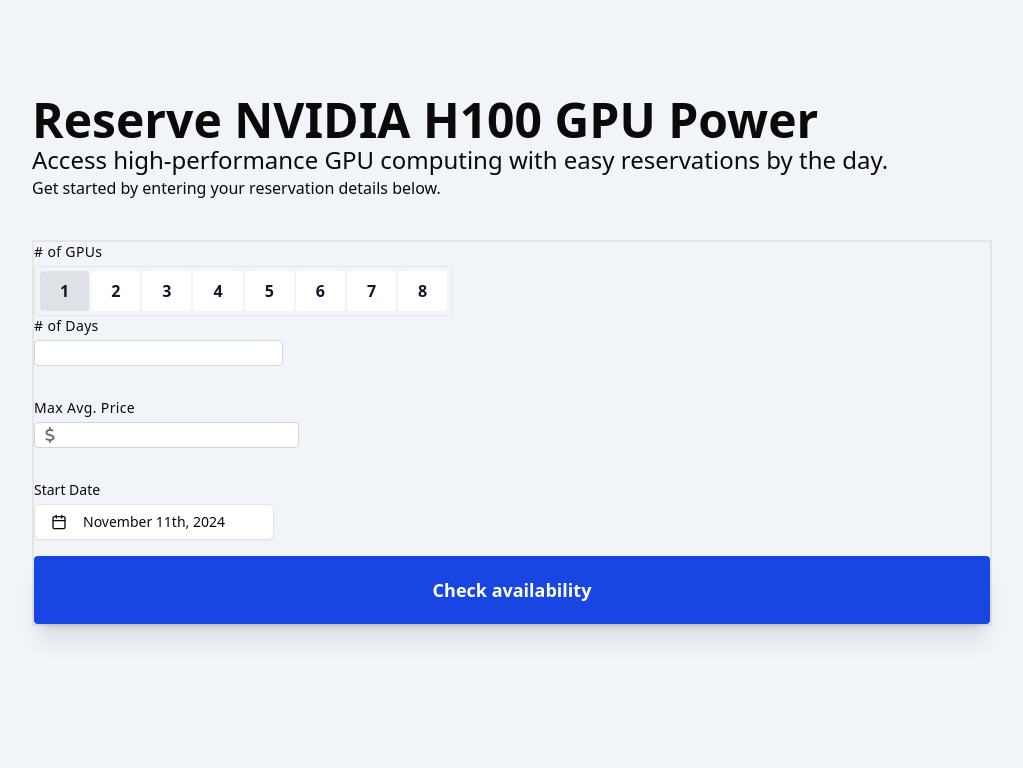
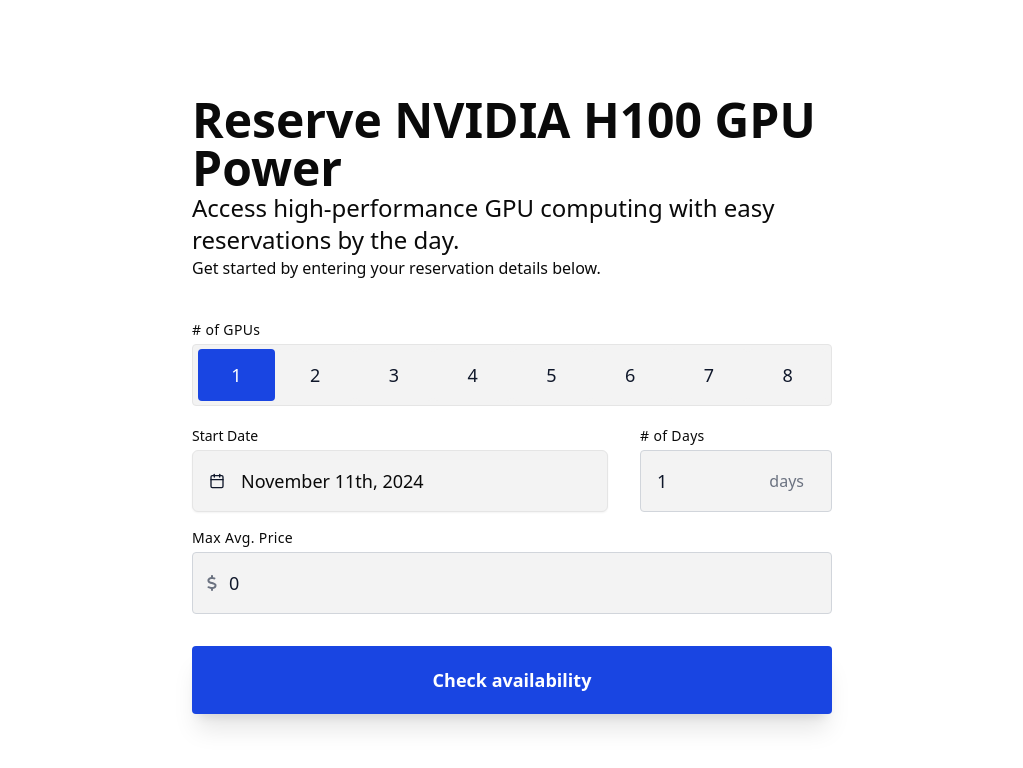
Before and after one commit to iris-jeong/gpu-reservation-app, a Next.js app: page / in a window 1280 px wide. Shown: the top 768 px of the page, without its empty margins (128-1151 px from the left). Built offline with nearby package versions, Linux system fonts and the light colour scheme.

Commit message:
Add form validation

```diff
--- a/src/app/layout.tsx
+++ b/src/app/layout.tsx
@@ -26,7 +26,7 @@ export default function RootLayout({
 	return (
 		<html lang="en">
 			<body
-				className={`flex justify-center ${geistSans.variable} ${geistMono.variable} antialiased bg-slate-100`}
+				className={`flex justify-center ${geistSans.variable} ${geistMono.variable} antialiased`}
 			>
 				{children}
 			</body>
--- a/src/app/page.tsx
+++ b/src/app/page.tsx
@@ -1,12 +1,11 @@
 'use client';
-import Image from 'next/image';
-import { useEffect, useState } from 'react';
+import { useState } from 'react';
 import ToggleButtonGroup from '@/components/ToggleButtonGroup';
 import TextInput from '@/components/TextInput';
 import { FaDollarSign } from 'react-icons/fa6';
 import DatePicker from '@/components/DatePicker';
 import { Button } from '@/components/Button';
-import RadioCard, { RadioCardData } from '@/components/RadioCard';
+import { RadioCardData } from '@/components/RadioCard';
 import RadioCardGroup from '@/components/RadioCardGroup';
 import Form from '@/components/Form';
 import Modal from '@/components/Modal';
@@ -47,43 +46,123 @@ const options = [
 	},
 ];
 
+// Validation functions
+const validateGpuCount = (value: number) =>
+	value > 0 ? '' : 'Invalid number of GPUs';
+const validateDate = (value: Date) =>
+	!isNaN(value.getTime()) ? '' : 'Invalid date';
+const validateNumDays = (value: string) =>
+	value.trim() === ''
+		? 'Number of days is required'
+		: isNaN(Number(value)) || Number(value) <= 0
+		? 'Please enter a valid number of days'
+		: '';
+const validateMaxPrice = (value: string) =>
+	value.trim() === ''
+		? 'Max average price is required'
+		: isNaN(Number(value)) || Number(value) < 0
+		? 'Please enter a valid price'
+		: '';
+const validateEmail = (value: string) =>
+	value.match(/^[\w.%+-]+@[A-Za-z0-9.-]+\.[A-Za-z]{2,}$/)
+		? ''
+		: 'Invalid email address';
+
 export default function Home() {
-	const [selectedDate, setSelectedDate] = useState<Date>(
-		new Date('2024-01-01')
-	);
+	// Availability Form State
 	const [gpuCount, setGpuCount] = useState<number>(1);
-	const [numDays, setNumDays] = useState<number>(1);
-	const [maxPrice, setMaxPrice] = useState<number>(0);
-	const [selectedOption, setSelectedOption] = useState<RadioCardData | null>(
-		null
-	);
+	const [selectedDate, setSelectedDate] = useState<Date>(new Date());
+	const [numDays, setNumDays] = useState<string>('1');
+	const [maxPrice, setMaxPrice] = useState<string>('0');
+	const [availabilityErrors, setAvailabilityErrors] = useState({
+		gpuCount: '',
+		selectedDate: '',
+		numDays: '',
+		maxPrice: '',
+	});
+	const isAvailabilityValid = !Object.values(availabilityErrors).some(Boolean);
+
+	// Reservation Form State
 	const [isModalOpen, setIsModalOpen] = useState<boolean>(false);
+	const [selectedReservationOption, setSelectedReservationOption] =
+		useState<RadioCardData | null>(null);
+	const [email, setEmail] = useState('');
+	const [reservationErrors, setReservationErrors] = useState({ email: '' });
+	const isReservationValid =
+		selectedReservationOption !== null &&
+		email.trim() !== '' &&
+		!reservationErrors.email;
 
-	useEffect(() => {
-		setSelectedDate(new Date());
-	}, []);
-
+	// Availability Form Handlers
 	const handleGpuCountChange = (value: number) => {
 		setGpuCount(value);
+		setAvailabilityErrors((prev) => ({
+			...prev,
+			gpuCount: validateGpuCount(value),
+		}));
 	};
 
-	const handleReservationOptionChange = (selectedOption: RadioCardData) => {
-		setSelectedOption(selectedOption);
-		console.log('option: ', selectedOption);
+	const handleDateChange = (date: Date) => {
+		setSelectedDate(date);
+		setAvailabilityErrors((prev) => ({
+			...prev,
+			selectedDate: validateDate(date),
+		}));
+	};
+
+	const handleNumDaysChange = (e: React.ChangeEvent<HTMLInputElement>) => {
+		const value = e.target.value;
+		setNumDays(value);
+		setAvailabilityErrors((prev) => ({
+			...prev,
+			numDays: validateNumDays(value),
+		}));
+	};
+
+	const handleMaxPriceChange = (e: React.ChangeEvent<HTMLInputElement>) => {
+		const value = e.target.value;
+		setMaxPrice(value);
+		setAvailabilityErrors((prev) => ({
+			...prev,
+			maxPrice: validateMaxPrice(value),
+		}));
+	};
+
+	// Open modal if Availability form is valid
+	const handleCheckAvailability = (e: React.FormEvent) => {
+		e.preventDefault();
+		if (isAvailabilityValid) {
+			setIsModalOpen(true);
+		}
+	};
+
+	// Reservation Form Handlers
+	const handleReservationOptionChange = (option: RadioCardData) => {
+		setSelectedReservationOption(option);
+	};
+
+	const handleEmailChange = (e: React.ChangeEvent<HTMLInputElement>) => {
+		const value = e.target.value;
+		setEmail(value);
+		setReservationErrors({ email: validateEmail(value) });
+	};
+
+	// Submit reservation if Reservation form is valid
+	const handleSubmitReservation = (e: React.FormEvent) => {
+		e.preventDefault();
+		if (isReservationValid) {
+			console.log('Reservation submitted:', {
+				selectedReservationOption,
+				email,
+			});
+			setIsModalOpen(false);
+		}
 	};
 
 	const toggleModal = () => setIsModalOpen((prev) => !prev);
 
-	const handleCheckAvailability = () => {
-		setIsModalOpen(true);
-	};
-
-	const handleSubmitReservation = () => {
-		console.log('submitted reservation');
-	};
-
 	return (
-		<main className="bg-slate-100 pt-24 w-3/4">
+		<main className="pt-12 md:pt-24 sm:w-2/3 md:w-1/2 max-w-[650px]">
 			<header className="mb-10">
 				<h1 className="text-5xl font-semibold">
 					Reserve NVIDIA H100 GPU Power
@@ -95,34 +174,63 @@ export default function Home() {
 				<p>Get started by entering your reservation details below.</p>
 			</header>
 
-			<div className="border-2">
+			{/* AVAILABILITY CHECK FORM */}
 			<Form onSubmit={handleCheckAvailability}>
+				<div className="grid grid-cols-1 mb-5">
+					{/* GPU Count */}
 					<ToggleButtonGroup
 						label="# of GPUs"
 						options={[1, 2, 3, 4, 5, 6, 7, 8]}
 						onChange={handleGpuCountChange}
 						selectedOption={gpuCount}
+						error={availabilityErrors.gpuCount || ''}
 					/>
-					<TextInput label="# of Days" type="number" id="numDays" />
+				</div>
+
+				<div className="grid grid-cols-1 md:grid-cols-3 gap-8">
+					{/* Start Date */}
+					<DatePicker
+						selectedDate={selectedDate}
+						onDateChange={handleDateChange}
+						label="Start Date"
+						className="md:col-span-2"
+					/>
+					{/* Number of Days */}
+					<TextInput
+						label="# of Days"
+						id="numDays"
+						value={numDays}
+						onChange={handleNumDaysChange}
+						endIcon="days"
+						className="md:col-span-1"
+						error={availabilityErrors.numDays || ''}
+						required
+					/>
+				</div>
+
+				<div className="grid grid-cols-1 mb-8">
+					{/* Max Avg Price */}
 					<TextInput
 						label="Max Avg. Price"
 						id="maxPrice"
+						value={maxPrice}
+						onChange={handleMaxPriceChange}
 						startIcon={<FaDollarSign />}
+						error={availabilityErrors.maxPrice || ''}
+						required
 					/>
-					<DatePicker
-						selectedDate={selectedDate}
-						onDateChange={setSelectedDate}
-						label="Start Date"
-					/>
+				</div>
+
 				<Button
+					type="submit"
 					id="check-availability-button"
-						disabled={false}
-						onClick={handleCheckAvailability}
+					disabled={!isAvailabilityValid}
 				>
 					Check availability
 				</Button>
 			</Form>
 
+			{/* MODAL WITH RESERVATION FORM */}
 			<Modal isOpen={isModalOpen} onClose={toggleModal}>
 				<Form onSubmit={handleSubmitReservation}>
 					<div className="bg-orange-300 p-6">
@@ -138,25 +246,25 @@ export default function Home() {
 								id="email-address"
 								label="Email Address"
 								placeholder="Enter your email address"
-									error=""
+								value={email}
+								onChange={handleEmailChange}
+								error={reservationErrors.email}
 								startIcon={<HiOutlineMail />}
+								required
 							/>
 							<Button
+								type="submit"
 								isLoading={false}
-									disabled={!selectedOption}
-									onClick={handleSubmitReservation}
+								disabled={!isReservationValid}
 							>
-									{selectedOption?.id === 'pending'
+								{selectedReservationOption?.id === 'pending'
 									? 'Wait for price drop'
-										: selectedOption?.id === 'confirmed'
-										? 'Reserve now'
 									: 'Reserve now'}
 							</Button>
 						</div>
 					</div>
 				</Form>
 			</Modal>
-			</div>
 		</main>
 	);
 }
--- a/src/components/Button.tsx
+++ b/src/components/Button.tsx
@@ -7,6 +7,7 @@ interface ButtonProps extends ButtonHTMLAttributes<HTMLButtonElement> {
 }
 
 export const Button: FC<ButtonProps> = ({
+	type = 'button',
 	variant = 'primary',
 	isLoading = false,
 	disabled = false,
@@ -28,7 +29,7 @@ export const Button: FC<ButtonProps> = ({
 	}`;
 
 	return (
-		<button className={styles} {...props}>
+		<button type={type} className={styles} {...props}>
 			{isLoading ? <span>Loading...</span> : null}
 			{children}
 		</button>
--- a/src/components/DatePicker.tsx
+++ b/src/components/DatePicker.tsx
@@ -15,27 +15,32 @@ interface DatePickerProps {
 	label?: string;
 	selectedDate: Date;
 	onDateChange: (date: Date) => void;
+	className: string;
+	error?: string;
 }
 
 export default function DatePicker({
 	label,
 	selectedDate,
 	onDateChange,
+	className,
+	error,
 }: DatePickerProps) {
 	const [open, setOpen] = React.useState(false);
 
 	return (
-		<div className="flex flex-col mb-4">
+		<>
+			<div className={`flex flex-col mb-4 ${className}`}>
 				{label && <label className="mb-1 text-sm">{label}</label>}
 				<Popover open={open} onOpenChange={setOpen}>
 					<PopoverTrigger asChild>
 						<Button
 							variant="outline"
-						className={`w-[240px] justify-start text-left font-normal ${
+							className={`py-[30px] justify-start text-left text-lg font-normal bg-[#F3F3F3]${
 								!selectedDate ? 'text-muted-foreground' : ''
 							}`}
 						>
-						<CalendarIcon className="mr-2 h-4 w-4" />
+							<CalendarIcon className="mr-2 h-4 w-4 text-slate-900" />
 							{selectedDate ? (
 								format(selectedDate, 'PPP')
 							) : (
@@ -43,7 +48,7 @@ export default function DatePicker({
 							)}
 						</Button>
 					</PopoverTrigger>
-				<PopoverContent align="start" className="p-0">
+					<PopoverContent align="start" className="w-auto p-0">
 						<Calendar
 							mode="single"
 							selected={selectedDate}
@@ -52,5 +57,7 @@ export default function DatePicker({
 					</PopoverContent>
 				</Popover>
 			</div>
+			{error && <small className="text-red-600">{error}</small>}
+		</>
 	);
 }
--- a/src/components/Form.tsx
+++ b/src/components/Form.tsx
@@ -1,17 +1,16 @@
 import { FC, FormEvent, ReactNode } from 'react';
 
 interface FormProps {
-	onSubmit: () => void;
+	onSubmit: (event: FormEvent<HTMLFormElement>) => void;
 	children: ReactNode;
 }
 
 const Form: FC<FormProps> = ({ onSubmit, children }) => {
-	const handleSubmit = (event: FormEvent) => {
-		event.preventDefault();
-		onSubmit();
-	};
-
-	return <form onSubmit={handleSubmit}>{children}</form>;
+	return (
+		<form className="grid" onSubmit={onSubmit}>
+			{children}
+		</form>
+	);
 };
 
 export default Form;
--- a/src/components/TextInput.tsx
+++ b/src/components/TextInput.tsx
@@ -15,12 +15,13 @@ const TextInput: FC<TextInputProps> = ({
 	type = 'text',
 	id,
 	error,
+	className,
 	startIcon,
 	endIcon,
 	...props
 }) => {
 	return (
-		<div className="flex flex-col w-full mb-8">
+		<div className={`flex flex-col w-full ${className}`}>
 			{label && (
 				<label htmlFor={id} className="text-sm mb-1 tracking-wide">
 					{label}
@@ -28,7 +29,7 @@ const TextInput: FC<TextInputProps> = ({
 			)}
 			<div className="relative">
 				{startIcon && (
-					<span className="absolute left-2 top-1/2 transform -translate-y-1/2 text-gray-500">
+					<span className="absolute left-3 top-1/2 transform -translate-y-1/2 text-gray-500">
 						{startIcon}
 					</span>
 				)}
@@ -37,16 +38,19 @@ const TextInput: FC<TextInputProps> = ({
 					type={type}
 					id={id}
 					name={id}
-					className={`border-[1.5px] rounded px-2 ${
+					aria-describedby={error ? `${id}-error` : undefined} //Links input field to the error msg.
+					aria-invalid={!!error} // Communicates to screen readers that the input is in invalid state.
+					aria-required={props.required} // Indicates if the field is required.
+					className={`py-4 pl-4 w-full border-[1px] rounded px-2 text-lg text-slate-900 bg-[#F3F3F3] ${
 						error ? 'border-red-500' : 'border-gray-300'
 					} focus:outline-none focus:ring-2 focus:ring-blue-500 ${
-						startIcon ? 'pl-6' : 'pl-2'
-					}  ${endIcon ? 'pr-6' : 'pr-2'}`}
+						startIcon ? 'pl-9' : 'pl-2'
+					}  ${endIcon ? 'pr-0' : 'pr-0'}`}
 					{...props}
 				/>
 
 				{endIcon && (
-					<span className="absolute left-2 top-1/2 transform -translate-y-1/2 text-gray-500">
+					<span className="absolute right-7 top-1/2 transform -translate-y-1/2 text-gray-500">
 						{endIcon}
 					</span>
 				)}
--- a/src/components/ToggleButton.tsx
+++ b/src/components/ToggleButton.tsx
@@ -4,21 +4,23 @@ interface ToggleButtonProps {
 	value: number;
 	isSelected: boolean;
 	onChange: (value: number) => void;
+	className?: string;
 }
 
 const ToggleButton: FC<ToggleButtonProps> = ({
 	value,
 	isSelected,
 	onChange,
+	className = '',
 }) => {
 	return (
 		<button
 			onClick={() => onChange(value)}
-			className={`text-slate-900 font-semibold px-5 py-2 mx-[1px] rounded ${
+			className={`text-slate-900 text-lg font-medium hover:text-white px-5 py-3 mx-[1px] rounded ${
 				isSelected
-					? 'bg-[#00000014] hover:bg-[#0000001a]'
-					: 'bg-white hover:bg-[#00000014]'
-			}`}
+					? 'bg-[#1945E2] text-white hover:bg-[#0B3AE1]'
+					: 'bg-[#F3F3F3] hover:bg-[#1945E2]'
+			} ${className}`}
 		>
 			{value}
 		</button>
--- a/src/components/ToggleButtonGroup.tsx
+++ b/src/components/ToggleButtonGroup.tsx
@@ -6,6 +6,7 @@ interface ToggleButtonGroupProps {
 	options: number[];
 	onChange: (selectedValue: number) => void;
 	selectedOption: number;
+	error?: string;
 }
 
 const ToggleButtonGroup: FC<ToggleButtonGroupProps> = ({
@@ -13,24 +14,29 @@ const ToggleButtonGroup: FC<ToggleButtonGroupProps> = ({
 	options,
 	onChange,
 	selectedOption,
+	error,
 }) => {
 	console.log(`# gpus: ${selectedOption}`);
 
 	return (
 		<div>
+			<div>
 				<div className="text-sm mb-1 tracking-wide">
 					<p>{label}</p>
 				</div>
-			<div className="p-1 border-solid border-[1.5px] w-fit rounded">
+				<div className="flex p-1 border-[1px] bg-[#F3F3F3] rounded">
 					{options.map((option, index) => (
 						<ToggleButton
 							key={index}
 							value={option}
 							isSelected={selectedOption === option}
 							onChange={onChange}
+							className="flex-grow"
 						/>
 					))}
 				</div>
+			</div>
+			{error && <small className="text-red-600">{error}</small>}
 		</div>
 	);
 };
```
Lines whose indentation alone changed are shown as unchanged.
